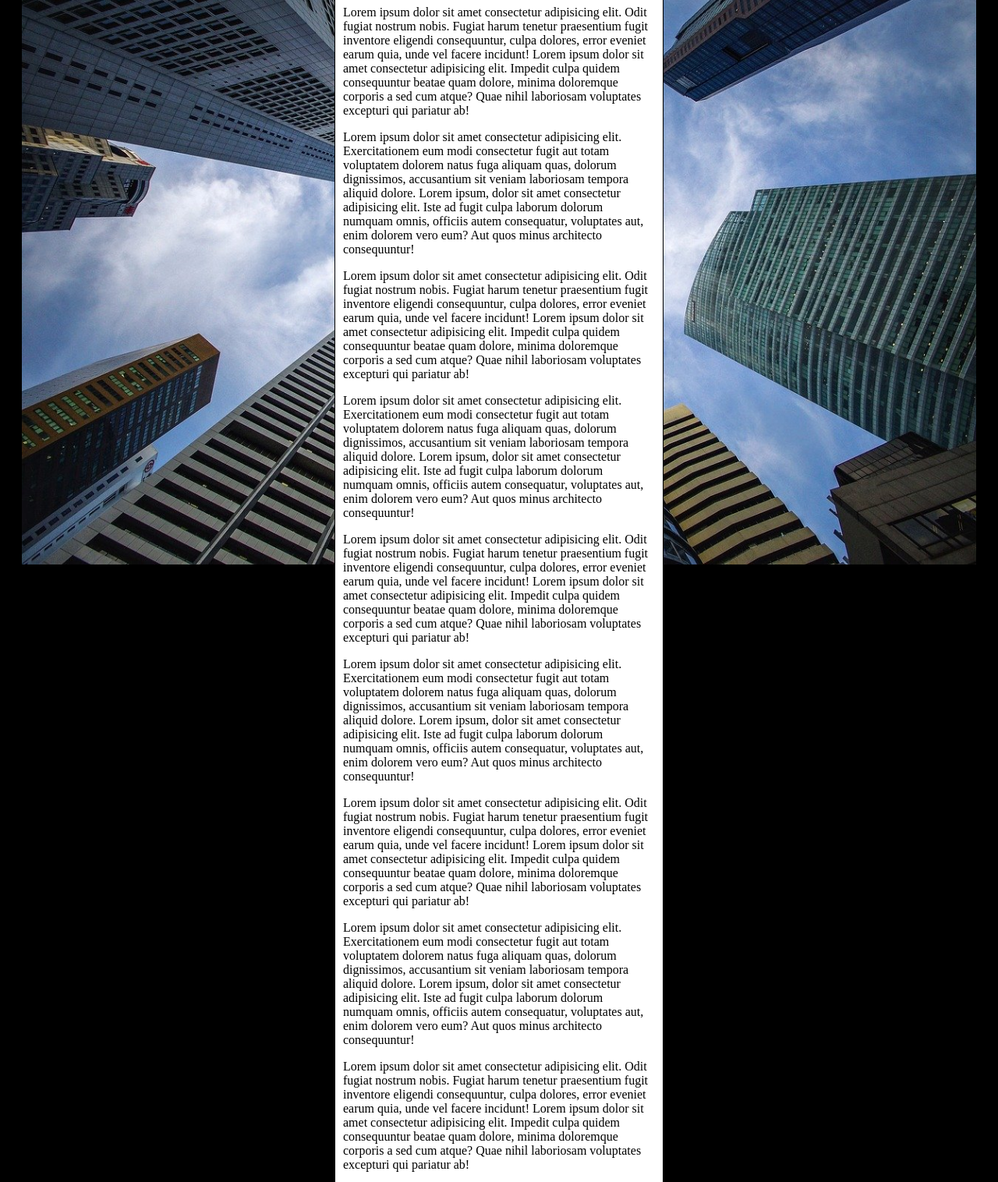
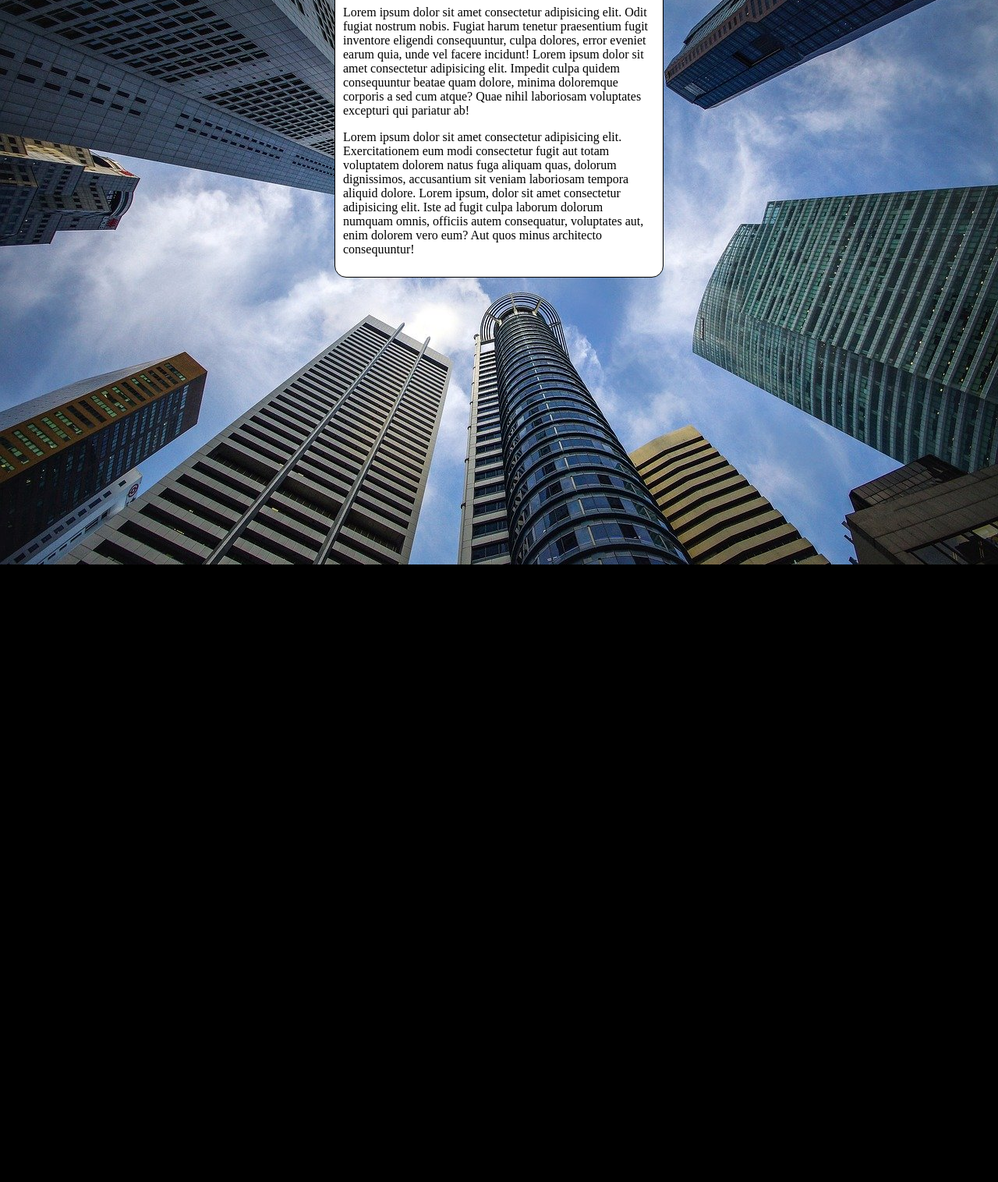
Before and after one commit to Rafael-Dutra-create/HTML-CSS, a plain HTML site: page Exercicios/ex022/fundo006.html in a window 1280 px wide. Shown: the part 92-1608 px from the top of the page at 78% size. After the commit the page ends 816 px from the top, so only its background shows below. Drawn offline with Linux system fonts and the light colour scheme.

Commit message:
atualizado

```diff
--- a/Exercicios/ex022/fundo006.html
+++ b/Exercicios/ex022/fundo006.html
@@ -4,19 +4,35 @@
     <meta charset="UTF-8">
     <meta http-equiv="X-UA-Compatible" content="IE=edge">
     <meta name="viewport" content="width=device-width, initial-scale=1.0">
-    <title>Teste de imagem de fundo</title>
+    <title>Fundo fixo de tela</title>
     <style>
         body{
             height: 100vh;
-            background-color: black;
+            /*background-color: black;
             background-image: url('imagens/wallpaper002.jpg');
             background-position: center center;
             background-repeat: no-repeat;
-            background-size: contain;
+            background-size: cover;
+            background-attachment: fixed;*/
+
+            /*Shorthand - background
+            color > image > position > [size] > attachment
+            */
+            background: black url('imagens/wallpaper002.jpg') center center no-repeat fixed;
+            background-size: cover;
+
         }
+
+
+
+
+
+
+
+
         main{
             background-color: white;
-            width: 400px;
+            max-width: 400px;
             padding: 10px;
             margin: auto;
             border: 1px solid black;
@@ -29,20 +45,6 @@
         <h1>Teste de imagem de fundo</h1>
         <p>Lorem ipsum dolor sit amet consectetur adipisicing elit. Odit fugiat nostrum nobis. Fugiat harum tenetur praesentium fugit inventore eligendi consequuntur, culpa dolores, error eveniet earum quia, unde vel facere incidunt! Lorem ipsum dolor sit amet consectetur adipisicing elit. Impedit culpa quidem consequuntur beatae quam dolore, minima doloremque corporis a sed cum atque? Quae nihil laboriosam voluptates excepturi qui pariatur ab!</p>
         <p>Lorem ipsum dolor sit amet consectetur adipisicing elit. Exercitationem eum modi consectetur fugit aut totam voluptatem dolorem natus fuga aliquam quas, dolorum dignissimos, accusantium sit veniam laboriosam tempora aliquid dolore. Lorem ipsum, dolor sit amet consectetur adipisicing elit. Iste ad fugit culpa laborum dolorum numquam omnis, officiis autem consequatur, voluptates aut, enim dolorem vero eum? Aut quos minus architecto consequuntur!</p>
-        <p>Lorem ipsum dolor sit amet consectetur adipisicing elit. Odit fugiat nostrum nobis. Fugiat harum tenetur praesentium fugit inventore eligendi consequuntur, culpa dolores, error eveniet earum quia, unde vel facere incidunt! Lorem ipsum dolor sit amet consectetur adipisicing elit. Impedit culpa quidem consequuntur beatae quam dolore, minima doloremque corporis a sed cum atque? Quae nihil laboriosam voluptates excepturi qui pariatur ab!</p>
-        <p>Lorem ipsum dolor sit amet consectetur adipisicing elit. Exercitationem eum modi consectetur fugit aut totam voluptatem dolorem natus fuga aliquam quas, dolorum dignissimos, accusantium sit veniam laboriosam tempora aliquid dolore. Lorem ipsum, dolor sit amet consectetur adipisicing elit. Iste ad fugit culpa laborum dolorum numquam omnis, officiis autem consequatur, voluptates aut, enim dolorem vero eum? Aut quos minus architecto consequuntur!</p>
-        <p>Lorem ipsum dolor sit amet consectetur adipisicing elit. Odit fugiat nostrum nobis. Fugiat harum tenetur praesentium fugit inventore eligendi consequuntur, culpa dolores, error eveniet earum quia, unde vel facere incidunt! Lorem ipsum dolor sit amet consectetur adipisicing elit. Impedit culpa quidem consequuntur beatae quam dolore, minima doloremque corporis a sed cum atque? Quae nihil laboriosam voluptates excepturi qui pariatur ab!</p>
-        <p>Lorem ipsum dolor sit amet consectetur adipisicing elit. Exercitationem eum modi consectetur fugit aut totam voluptatem dolorem natus fuga aliquam quas, dolorum dignissimos, accusantium sit veniam laboriosam tempora aliquid dolore. Lorem ipsum, dolor sit amet consectetur adipisicing elit. Iste ad fugit culpa laborum dolorum numquam omnis, officiis autem consequatur, voluptates aut, enim dolorem vero eum? Aut quos minus architecto consequuntur!</p>
-        <p>Lorem ipsum dolor sit amet consectetur adipisicing elit. Odit fugiat nostrum nobis. Fugiat harum tenetur praesentium fugit inventore eligendi consequuntur, culpa dolores, error eveniet earum quia, unde vel facere incidunt! Lorem ipsum dolor sit amet consectetur adipisicing elit. Impedit culpa quidem consequuntur beatae quam dolore, minima doloremque corporis a sed cum atque? Quae nihil laboriosam voluptates excepturi qui pariatur ab!</p>
-        <p>Lorem ipsum dolor sit amet consectetur adipisicing elit. Exercitationem eum modi consectetur fugit aut totam voluptatem dolorem natus fuga aliquam quas, dolorum dignissimos, accusantium sit veniam laboriosam tempora aliquid dolore. Lorem ipsum, dolor sit amet consectetur adipisicing elit. Iste ad fugit culpa laborum dolorum numquam omnis, officiis autem consequatur, voluptates aut, enim dolorem vero eum? Aut quos minus architecto consequuntur!</p>
-        <p>Lorem ipsum dolor sit amet consectetur adipisicing elit. Odit fugiat nostrum nobis. Fugiat harum tenetur praesentium fugit inventore eligendi consequuntur, culpa dolores, error eveniet earum quia, unde vel facere incidunt! Lorem ipsum dolor sit amet consectetur adipisicing elit. Impedit culpa quidem consequuntur beatae quam dolore, minima doloremque corporis a sed cum atque? Quae nihil laboriosam voluptates excepturi qui pariatur ab!</p>
-        <p>Lorem ipsum dolor sit amet consectetur adipisicing elit. Exercitationem eum modi consectetur fugit aut totam voluptatem dolorem natus fuga aliquam quas, dolorum dignissimos, accusantium sit veniam laboriosam tempora aliquid dolore. Lorem ipsum, dolor sit amet consectetur adipisicing elit. Iste ad fugit culpa laborum dolorum numquam omnis, officiis autem consequatur, voluptates aut, enim dolorem vero eum? Aut quos minus architecto consequuntur!</p>
-
-        <p>Lorem ipsum dolor sit amet consectetur adipisicing elit. Odit fugiat nostrum nobis. Fugiat harum tenetur praesentium fugit inventore eligendi consequuntur, culpa dolores, error eveniet earum quia, unde vel facere incidunt! Lorem ipsum dolor sit amet consectetur adipisicing elit. Impedit culpa quidem consequuntur beatae quam dolore, minima doloremque corporis a sed cum atque? Quae nihil laboriosam voluptates excepturi qui pariatur ab!</p>
-        <p>Lorem ipsum dolor sit amet consectetur adipisicing elit. Exercitationem eum modi consectetur fugit aut totam voluptatem dolorem natus fuga aliquam quas, dolorum dignissimos, accusantium sit veniam laboriosam tempora aliquid dolore. Lorem ipsum, dolor sit amet consectetur adipisicing elit. Iste ad fugit culpa laborum dolorum numquam omnis, officiis autem consequatur, voluptates aut, enim dolorem vero eum? Aut quos minus architecto consequuntur!</p>
-        <p>Lorem ipsum dolor sit amet consectetur adipisicing elit. Odit fugiat nostrum nobis. Fugiat harum tenetur praesentium fugit inventore eligendi consequuntur, culpa dolores, error eveniet earum quia, unde vel facere incidunt! Lorem ipsum dolor sit amet consectetur adipisicing elit. Impedit culpa quidem consequuntur beatae quam dolore, minima doloremque corporis a sed cum atque? Quae nihil laboriosam voluptates excepturi qui pariatur ab!</p>
-        <p>Lorem ipsum dolor sit amet consectetur adipisicing elit. Exercitationem eum modi consectetur fugit aut totam voluptatem dolorem natus fuga aliquam quas, dolorum dignissimos, accusantium sit veniam laboriosam tempora aliquid dolore. Lorem ipsum, dolor sit amet consectetur adipisicing elit. Iste ad fugit culpa laborum dolorum numquam omnis, officiis autem consequatur, voluptates aut, enim dolorem vero eum? Aut quos minus architecto consequuntur!</p>
-
     </main>
 </body>
 </html>
```
